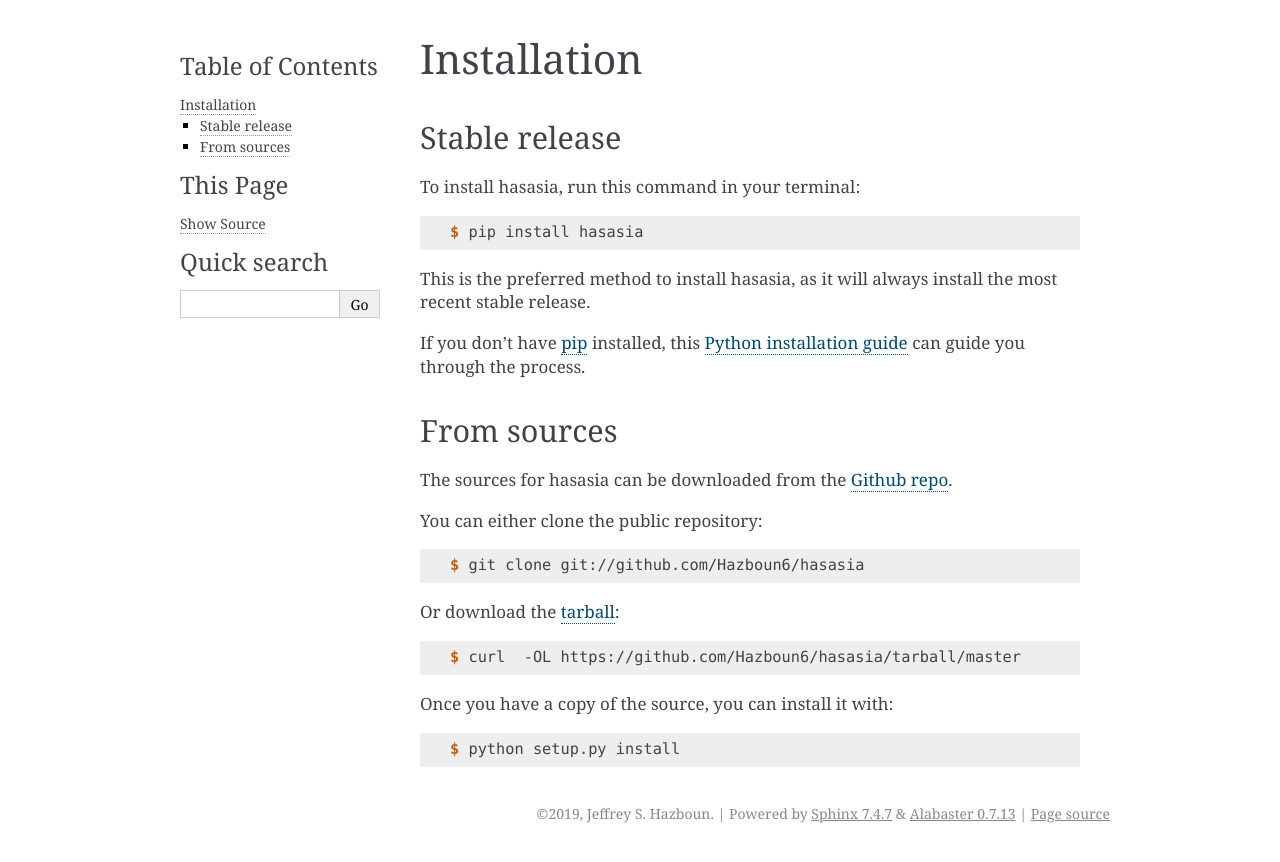
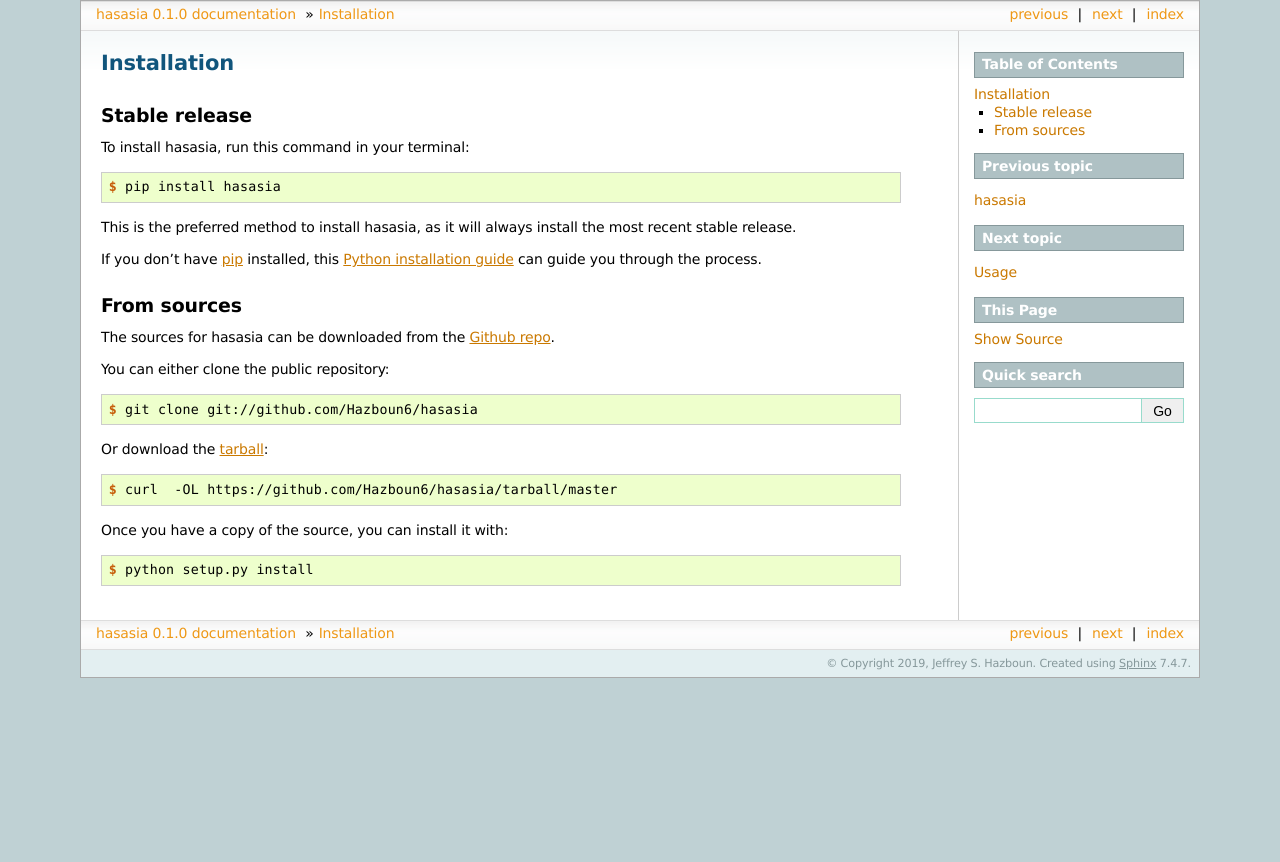
Before and after one commit to Hazboun6/hasasia, a Sphinx documentation site: the page built from docs/installation.rst, in a window 1280 px wide. Shown: the top 862 px of the page. Built offline with Sphinx 7.4.7, drawn with Linux system fonts in a browser that asks for light colours; pages that are not in the unit, such as notebooks, are missing from menus.

Commit message:
Working on documentation

```diff
--- a/docs/conf.py
+++ b/docs/conf.py
@@ -84,7 +84,7 @@
 # The theme to use for HTML and HTML Help pages.  See the documentation for
 # a list of builtin themes.
 #
-html_theme = 'alabaster'
+html_theme = 'sphinxdoc'#'alabaster'
 
 # Theme options are theme-specific and customize the look and feel of a
 # theme further.  For a list of options available for each theme, see the
@@ -96,8 +96,8 @@
 # relative to this directory. They are copied after the builtin static files,
 # so a file named "default.css" will overwrite the builtin "default.css".
 html_static_path = ['_static']
-
-
+numpydoc_show_class_members = False
+# class_members_toctree = False
 # -- Options for HTMLHelp output ---------------------------------------
 
 # Output file base name for HTML help builder.
```
Also changed, not shown: docs/modules.rst (added, +18 -0 lines), 4 other files.
